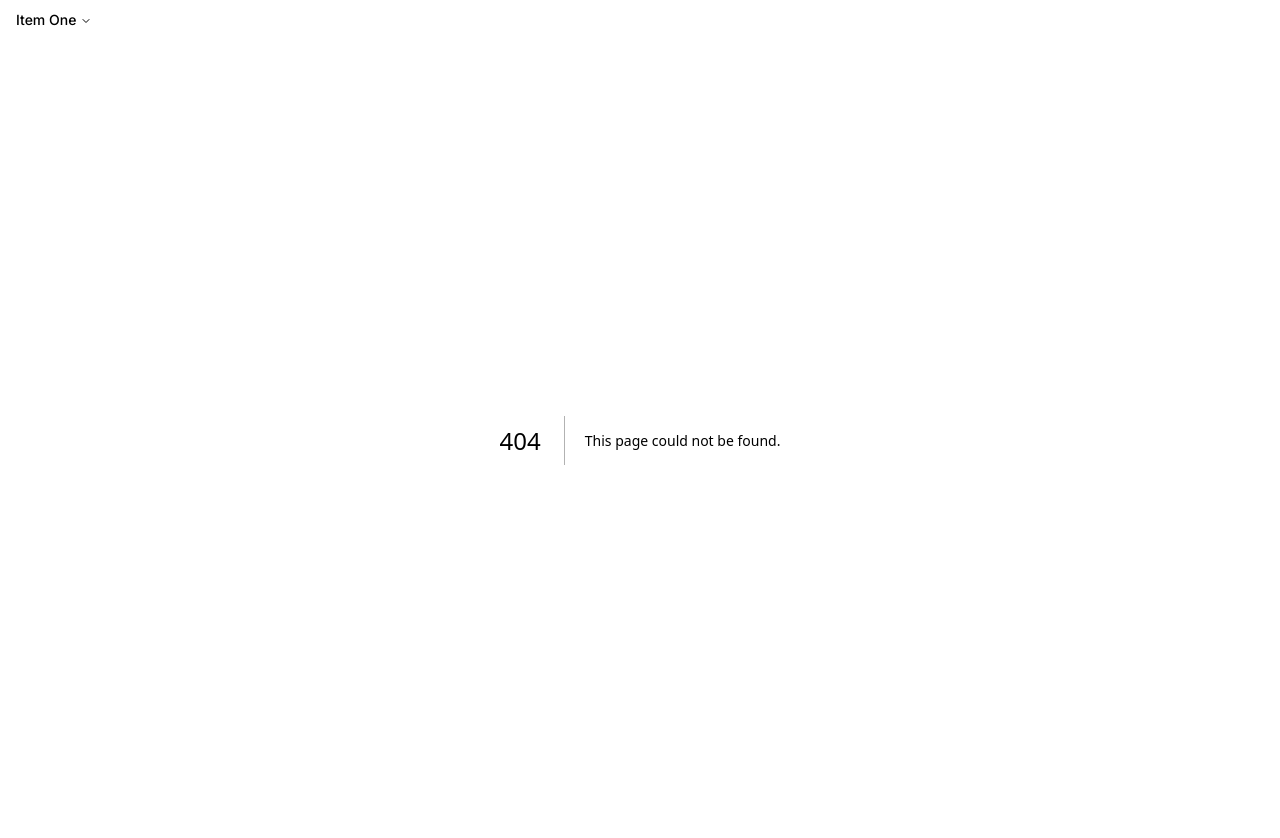
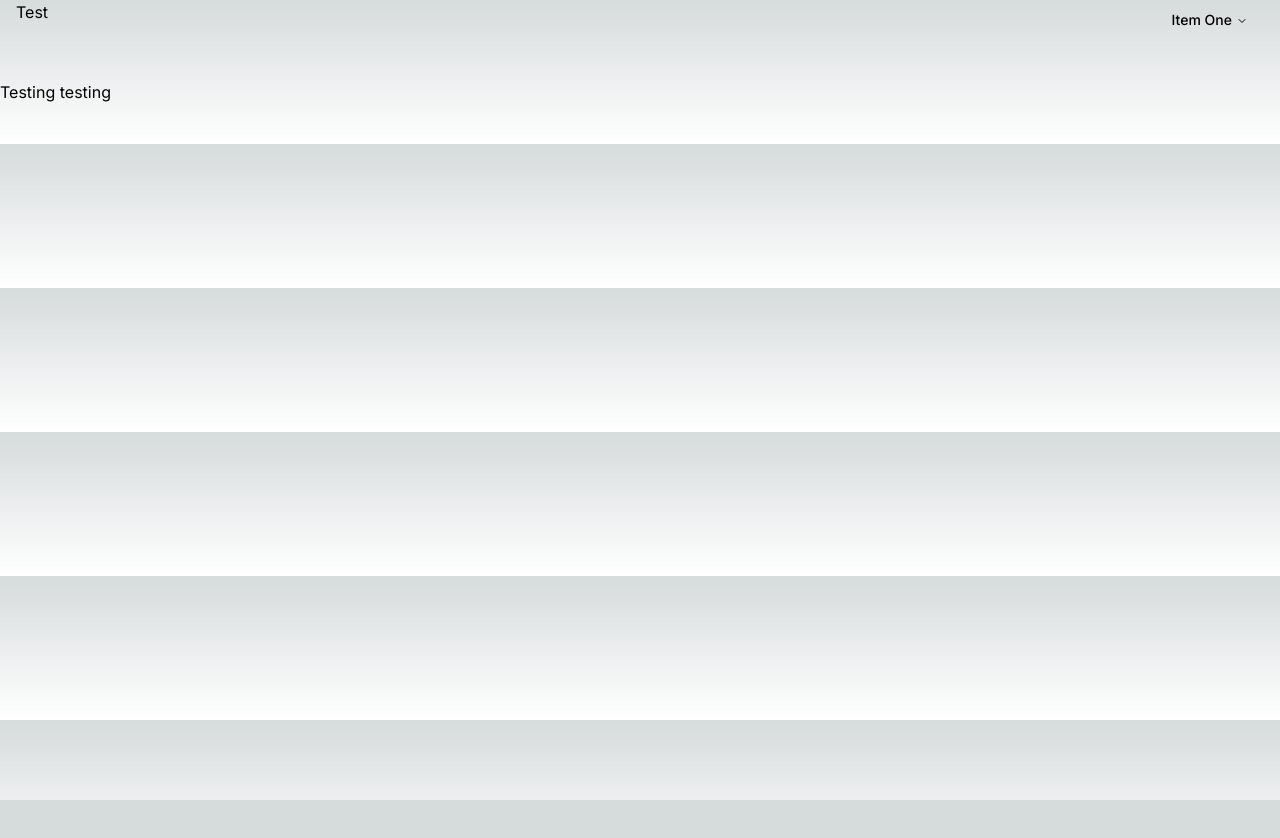
Before and after one commit to faun3/next-strapi, a Next.js app in the folder films-next/: page /testPage in a window 1280 px wide. Before the commit this address had no page. After the commit the page ends 800 px from the top, so only its background shows below. Built offline with nearby package versions, Linux system fonts and the light colour scheme.

Commit message:
add a redirecting hover link to the nav

```diff
--- a/films-next/src/app/page.tsx
+++ b/films-next/src/app/page.tsx
@@ -3,7 +3,7 @@ import Image from "next/image";
 export default function Home() {
   return (
     <div>
-      <h1>Wow</h1>
+      <h1></h1>
     </div>
   );
 }
--- /dev/null
+++ b/films-next/src/app/testPage/page.tsx
@@ -0,0 +1,8 @@
+const Page = () => {
+  return (
+    <div className="my-10">
+      <h1>Testing testing</h1>
+    </div>
+  );
+};
+export default Page;
--- a/films-next/src/components/Nav.tsx
+++ b/films-next/src/components/Nav.tsx
@@ -9,20 +9,30 @@ import {
   NavigationMenuList,
   NavigationMenuTrigger,
   NavigationMenuViewport,
+  navigationMenuTriggerStyle,
 } from "@/components/ui/navigation-menu";
+import Link from "next/link";
 
 const Nav = () => {
   return (
+    <div className="w-full flex justify-between max-w-[1248px] mx-auto">
+      <span>Test</span>
       <NavigationMenu>
         <NavigationMenuList>
+          <NavigationMenuItem></NavigationMenuItem>
           <NavigationMenuItem>
             <NavigationMenuTrigger>Item One</NavigationMenuTrigger>
             <NavigationMenuContent>
-            <NavigationMenuLink>Link</NavigationMenuLink>
+              <Link href="/testPage">
+                <NavigationMenuLink className={navigationMenuTriggerStyle()}>
+                  Link
+                </NavigationMenuLink>
+              </Link>
             </NavigationMenuContent>
           </NavigationMenuItem>
         </NavigationMenuList>
       </NavigationMenu>
+    </div>
   );
 };
 export default Nav;
```
Lines whose indentation alone changed are shown as unchanged.
